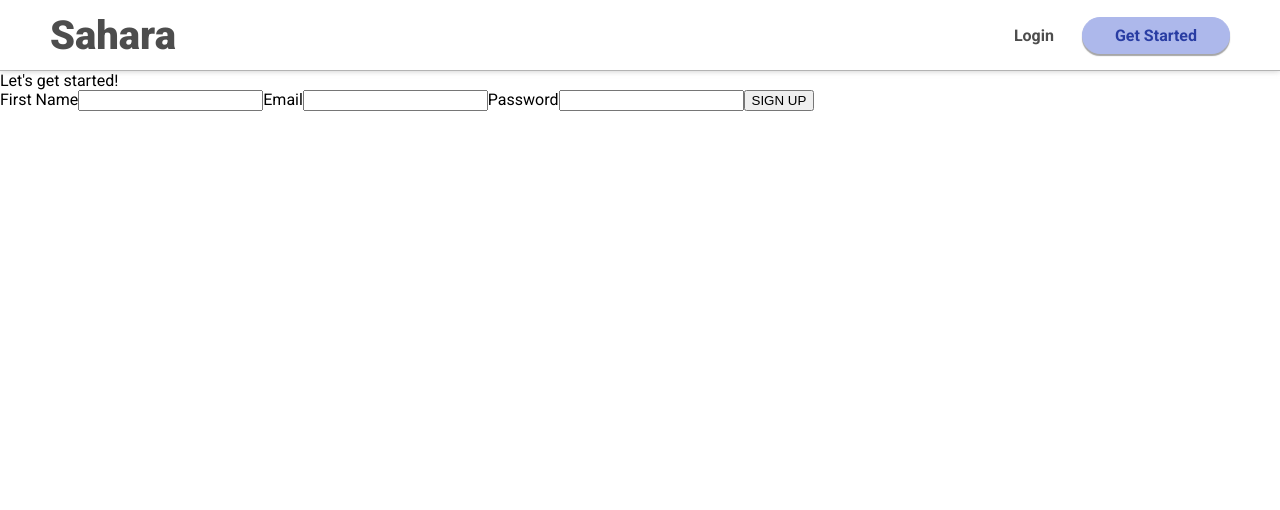
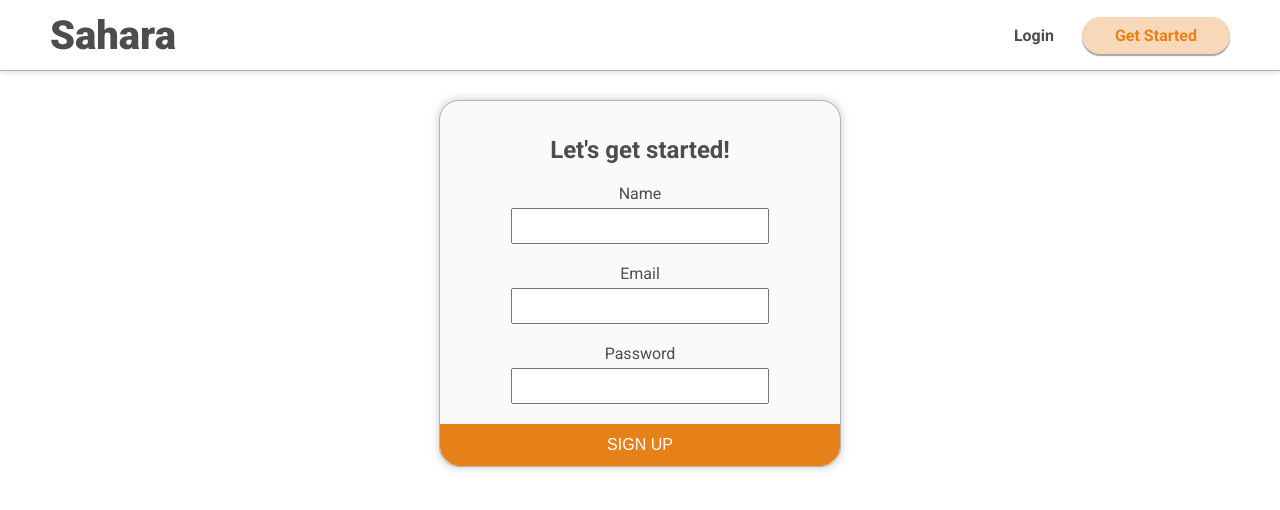
Before and after one commit to graymok/frontend-sei-group-project-3, a React (Create React App) app: page /register in a window 1280 px wide. Shown: the top 510 px of the page. Built offline with nearby package versions, Linux system fonts and the light colour scheme.

Commit message:
added sahara styling to login, register

```diff
--- a/src/App.css
+++ b/src/App.css
@@ -3,6 +3,13 @@
 .main-container {
   font-family: 'Roboto', sans-serif;
   font-weight: 400;
+
+}
+
+.registration-container {
+  display: flex;
+  flex-direction: column;
+  align-items: center;
 }
 
 .nav-container {
@@ -70,23 +77,23 @@
 }
 
 .nav-link:hover, .nav-logo:hover, .nav-link-logout:hover {
-  color: hsl(230, 60%, 40%);
+  color: hsl(30, 80%, 50%);
 }
 
 .nav-active {
-  color: hsl(230, 60%, 40%);
+  color: hsl(30, 80%, 50%);
 }
 .nav-link-button:hover {
-  color: hsl(230, 60%, 40%);
-  background-color: hsl(230, 60%, 80%);
-  border: 1px solid hsl(230, 60%, 80%);
+  color: hsl(30, 80%, 50%);
+  background-color: hsl(30, 80%, 85%);
+  border: 1px solid hsl(30, 80%, 85%);
   box-shadow: 0 2px 1px hsla(0, 0%, 30%, 0.5);
 }
 
 .nav-active-button {
-  color: hsl(230, 60%, 40%);
-  background-color: hsl(230, 60%, 80%);
-  border: 1px solid hsl(230, 60%, 80%);
+  color: hsl(30, 80%, 50%);
+  background-color: hsl(30, 80%, 85%);
+  border: 1px solid hsl(30, 80%, 85%);
   box-shadow: 0 2px 1px hsla(0, 0%, 30%, 0.5);
 }
 
@@ -103,7 +110,7 @@
   flex-direction: column;
   align-items: center;
   margin: 20px;
-  border: 1px solid black;
+  border: 1px solid hsl(30, 80%, 50%);
   border-radius: 20px;
 }
 
@@ -126,6 +133,7 @@
   object-fit: contain;
   width: 180px;
   height: 180px;
+  border-radius: 10px;
 }
 
 .product-listing-right {
@@ -160,9 +168,9 @@
   text-align: center;
   border-bottom-left-radius: 20px;
   border-bottom-right-radius: 20px;
-  border: 1px solid black;
   color: white;
-  background-color: black;
+  background-color: hsl(30, 80%, 50%);
+  border: 1px solid hsl(30, 80%, 50%);
 }
 
 .product-listing-add:hover {
@@ -175,3 +183,70 @@
   flex-direction: column;
   align-items: center;
 }
+
+.form-container, .form-container-register {
+  display: flex;
+  flex-direction: column;
+  align-items: center;
+  border: 1px solid hsl(0, 0%, 70%);
+  border-radius: 20px;
+  padding-top: 35px;
+  padding-left: 35px;
+  padding-right: 35px;
+  width: 330px;
+  height: 250px;
+  box-shadow: 0 0 10px hsla(0, 0%, 70%, 0.73);
+  position: absolute;
+  top: 100px;
+  z-index: 3;
+  background-color: hsl(0, 0%, 98%);
+}
+
+.form-container-register {
+  height: 330px;
+}
+
+.form-headline {
+  font-weight: 700;
+  font-size: 24px;
+  color: hsl(230, 0%, 30%);
+}
+
+.form-inputs {
+  display: flex;
+  flex-direction: column;
+  align-items: center;
+  padding: 20px;
+  width: 300px;
+  height: 300px;
+}
+
+.input-label {
+  font-size: 16px;
+  font-weight: 400;
+  margin-bottom: 5px;
+  color: hsl(230, 0%, 30%);
+}
+
+.input-field {
+  margin-bottom: 20px;
+  height: 30px;
+  width: 250px;
+}
+
+.input-button {
+  height: 42px;
+  background-color: hsl(30, 80%, 50%);
+  border: 1px solid hsl(30, 80%, 50%);
+  border-bottom-left-radius: 20px;
+  border-bottom-right-radius: 20px;
+  color: white;
+
+  width: 400px;
+  font-size: 16px;
+}
+
+.input-button:hover {
+  cursor: pointer;
+  font-weight: 700;
+}
--- a/src/pages/Registration.js
+++ b/src/pages/Registration.js
@@ -1,4 +1,4 @@
-import { useState, useContext } from 'react'
+import { useContext } from 'react'
 import { UserContext } from '../contexts/UserContext'
 import axios from 'axios'
 
@@ -66,7 +66,7 @@ const Registration = (props) => {
             <div className="form-container-register">
                 <span className="form-headline">Let's get started!</span>
                 <form className="form-inputs" onSubmit={handleRegister}>
-                    <label className="input-label" htmlFor="register-name">First Name</label>
+                    <label className="input-label" htmlFor="register-name">Name</label>
                     <input className="input-field" value={props.name} onChange={(e) => {props.setName(e.target.value)}} required />
                     <label className="input-label" htmlFor="register-email">Email</label>
                     <input className="input-field" value={props.email} onChange={(e) => {props.setEmail(e.target.value)}} required />
```
